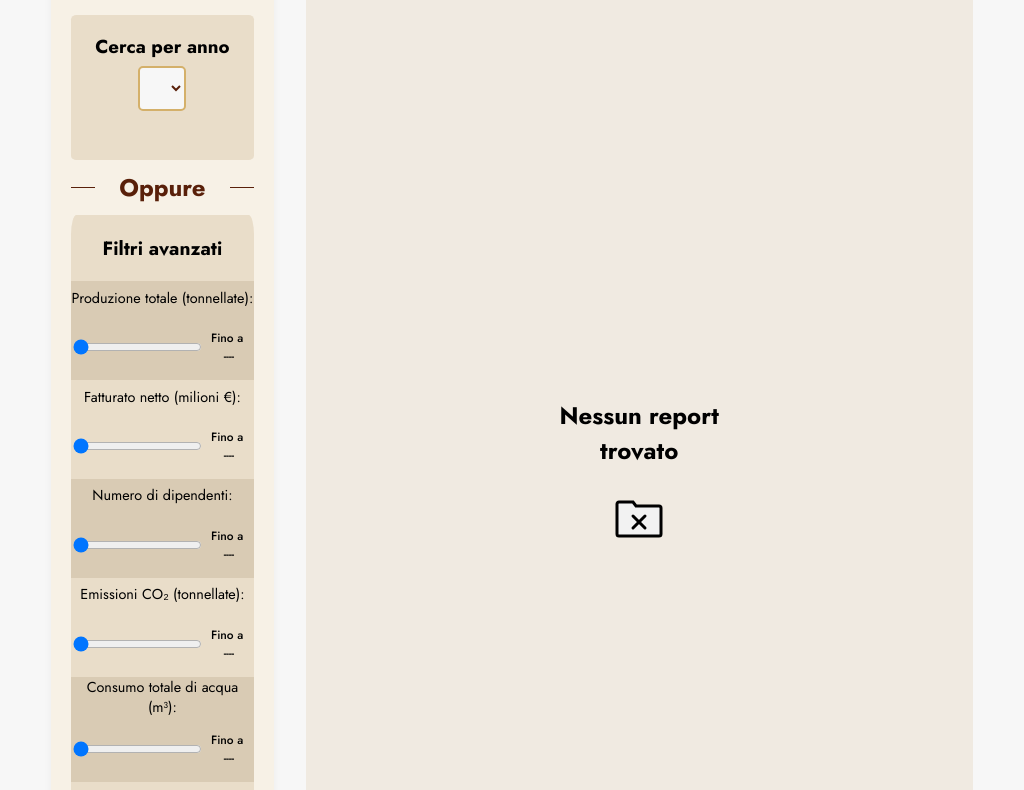
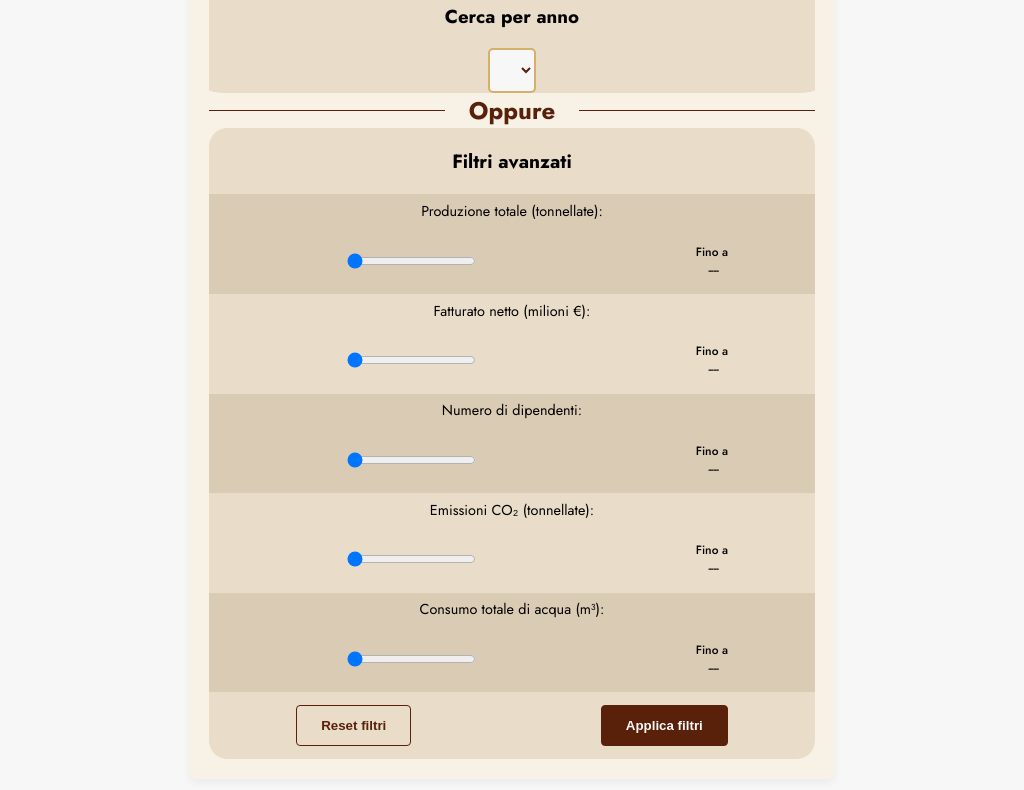
Before and after one commit to caliendogiuseppe/project-work, a plain HTML site: page frontend/reports.html in a window 1024 px wide. Shown: the part 298-1088 px from the top of the page. Drawn offline with Linux system fonts and the light colour scheme; no server answers.

Commit message:
reponsive for tablet

```diff
--- a/frontend/css/style.css
+++ b/frontend/css/style.css
@@ -891,6 +891,17 @@ footer {
 }
 
 
+@media ((min-width: 769px) and (max-width: 1162px)) {
+    .reports-main {
+        display: flex;
+        flex-direction: column;
+    }
+
+    .filters-sidebar {
+        margin: 0 15%;
+    }
+}
+
 /* responsive - <=768px */
 @media (max-width: 768px) {
     .navbar {
```
